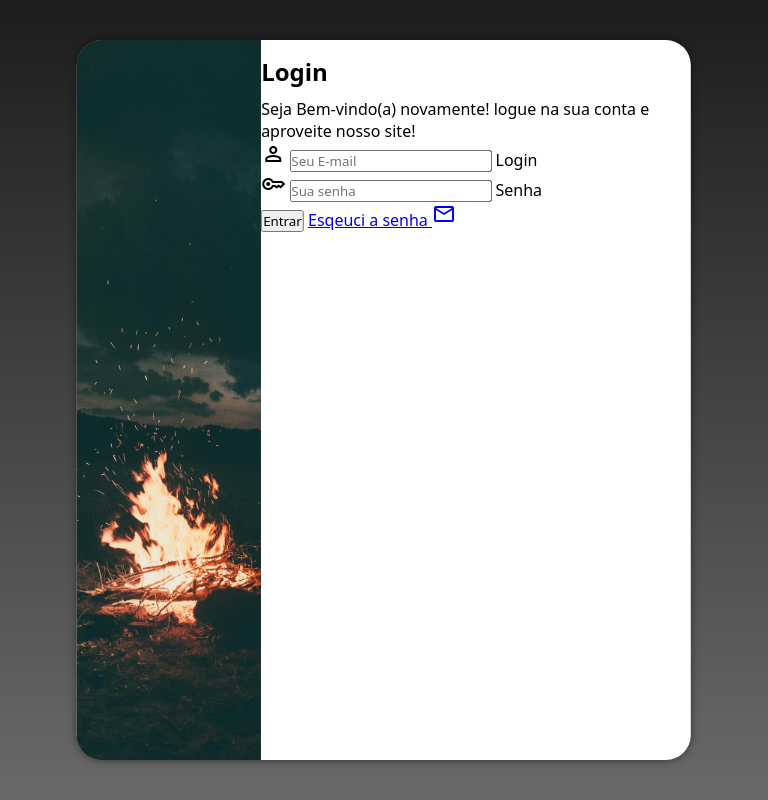
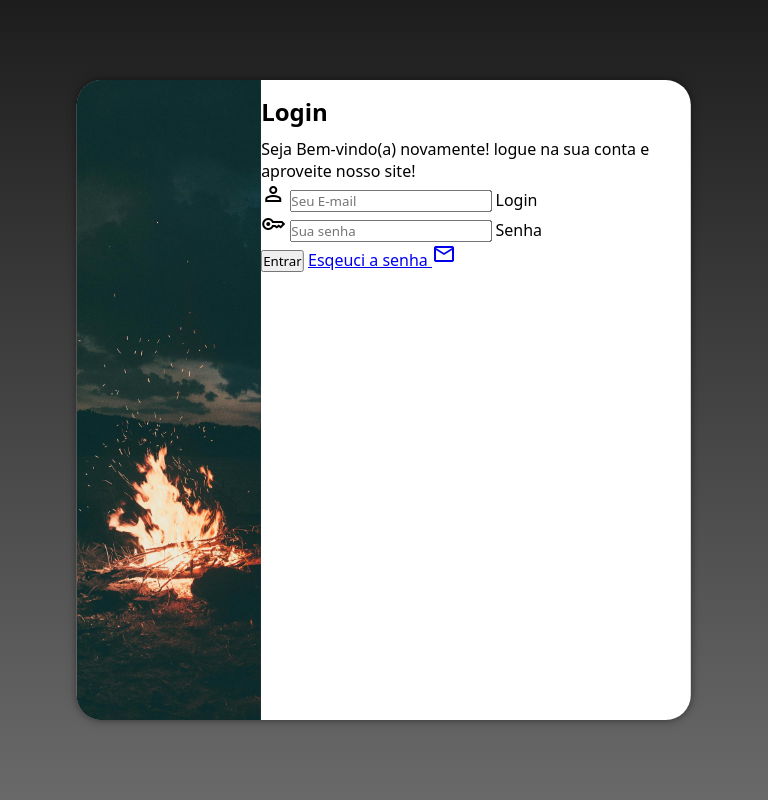
Before and after one commit to Patric2003/projeto-login, a PHP site: page / in a window 768 px wide. Run offline with PHP 8.4, Linux system fonts and the light colour scheme.

Commit message:
ajeitando

```diff
--- a/estilos/screen.css
+++ b/estilos/screen.css
@@ -8,7 +8,7 @@
 
    section#login{
     width: 80vw;
-    height: 90vh;
+    height: 80vh;
 
    }
    section#login>div#imagem{
```
